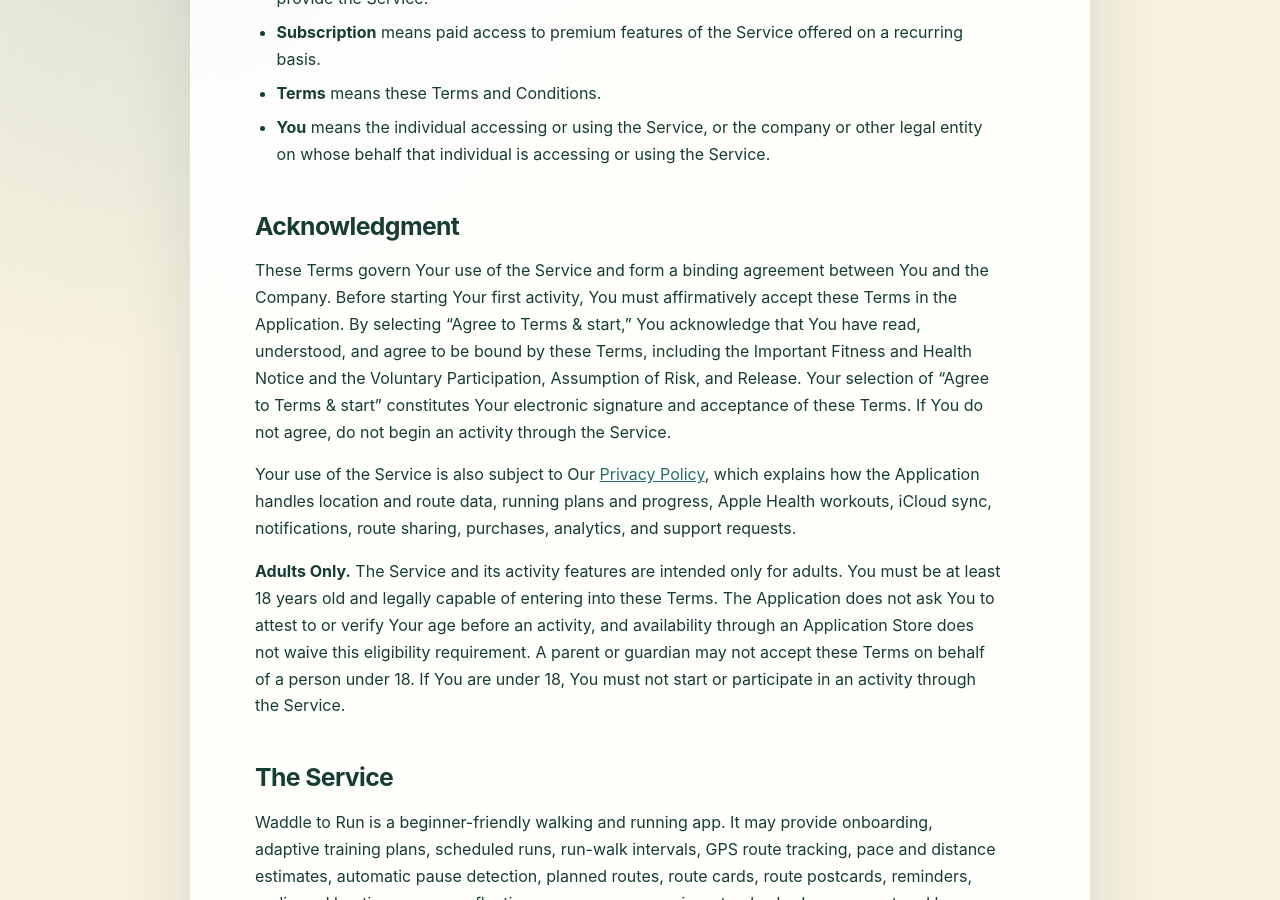
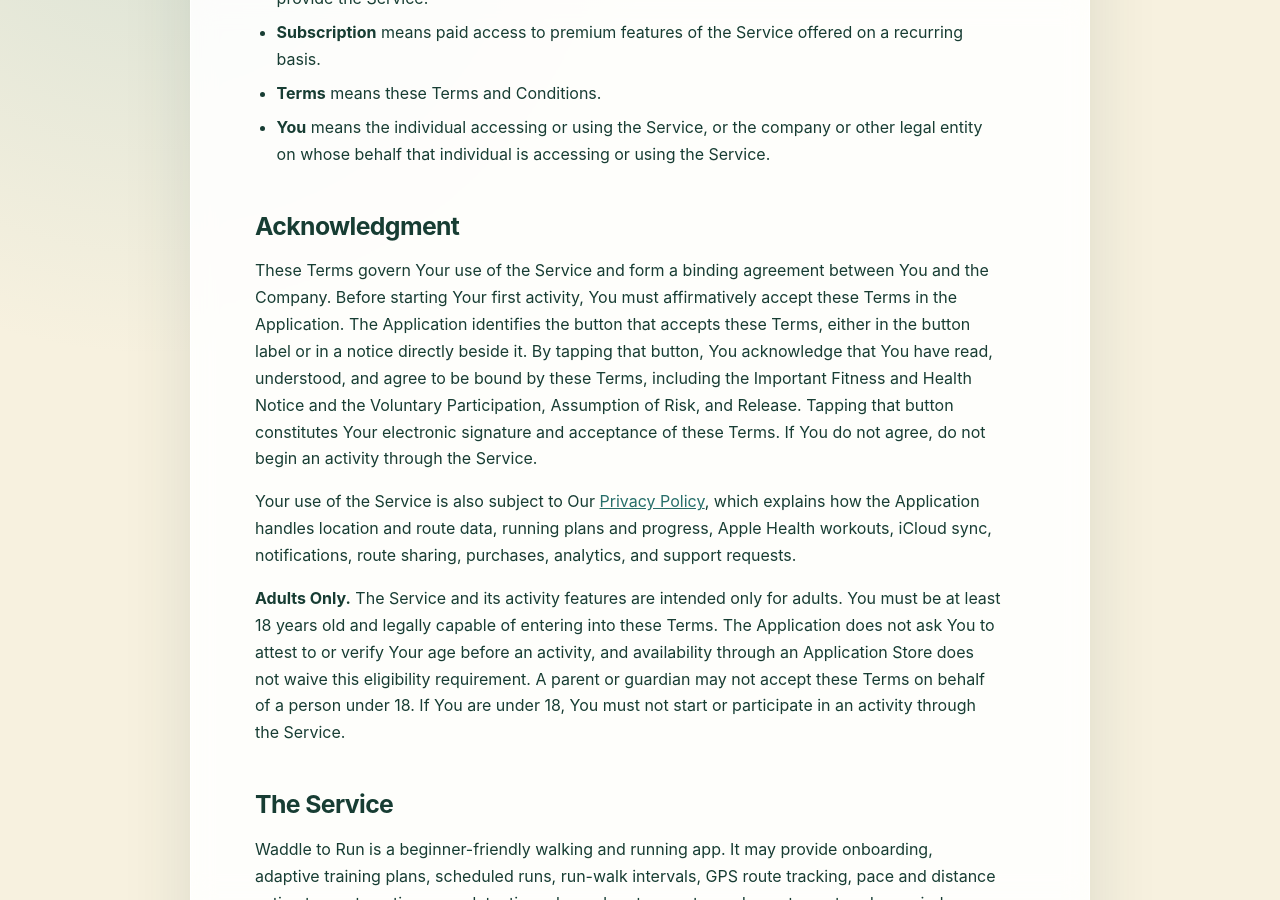
Before and after one commit to spammusubitech/waddle-to-run, a Jekyll site: the page built from Terms.md, in a window 1280 px wide and 900 px high, scrolled down 1220 px. Built offline with Jekyll 4.4.1, drawn with Linux system fonts in a browser that asks for light colours; part of the change alters nothing that is shown; some of the changed text lies outside the part shown.

Commit message:
Clarify first-activity acceptance through the Start button notice

```diff
--- a/Terms.md
+++ b/Terms.md
@@ -7,9 +7,9 @@ permalink: /terms/
 
 # Terms and Conditions for Waddle to Run
 
-Last updated: November 16, 2026
+Last updated: November 19, 2026
 
-Version: 2026-11-16.2
+Version: 2026-11-19.1
 
 Please read these Terms and Conditions carefully before using Waddle to Run. References to Waddle to Run may include the `goose-running` app, public pages, support materials, or similar names used for the Service.
 
@@ -37,7 +37,7 @@ For these Terms and Conditions:
 
 ## Acknowledgment
 
-These Terms govern Your use of the Service and form a binding agreement between You and the Company. Before starting Your first activity, You must affirmatively accept these Terms in the Application. By selecting “Agree to Terms & start,” You acknowledge that You have read, understood, and agree to be bound by these Terms, including the Important Fitness and Health Notice and the Voluntary Participation, Assumption of Risk, and Release. Your selection of “Agree to Terms & start” constitutes Your electronic signature and acceptance of these Terms. If You do not agree, do not begin an activity through the Service.
+These Terms govern Your use of the Service and form a binding agreement between You and the Company. Before starting Your first activity, You must affirmatively accept these Terms in the Application. The Application identifies the button that accepts these Terms, either in the button label or in a notice directly beside it. By tapping that button, You acknowledge that You have read, understood, and agree to be bound by these Terms, including the Important Fitness and Health Notice and the Voluntary Participation, Assumption of Risk, and Release. Tapping that button constitutes Your electronic signature and acceptance of these Terms. If You do not agree, do not begin an activity through the Service.
 
 Your use of the Service is also subject to Our [Privacy Policy](https://spammusubitech.github.io/waddle-to-run/privacy/), which explains how the Application handles location and route data, running plans and progress, Apple Health workouts, iCloud sync, notifications, route sharing, purchases, analytics, and support requests.
 
```
